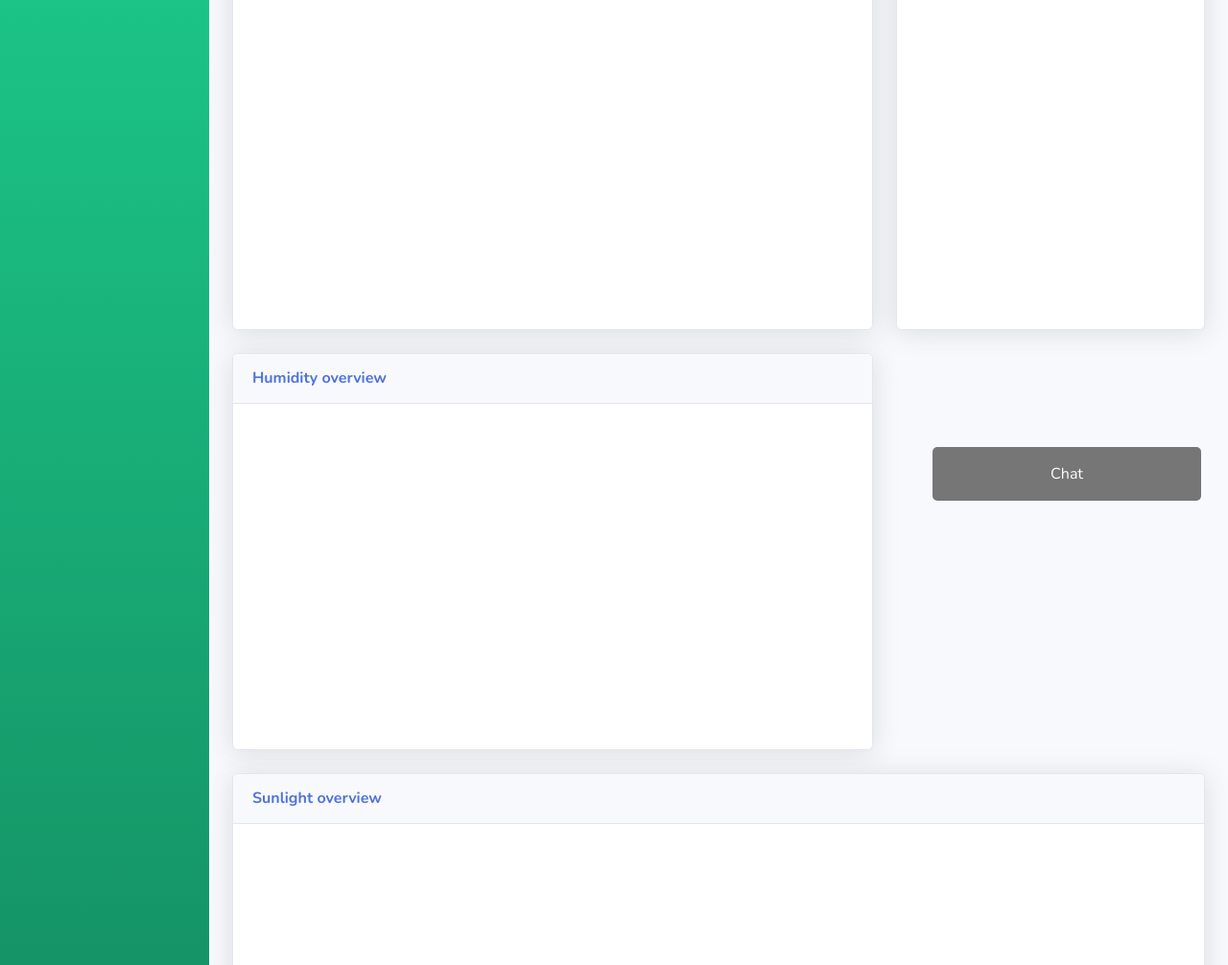
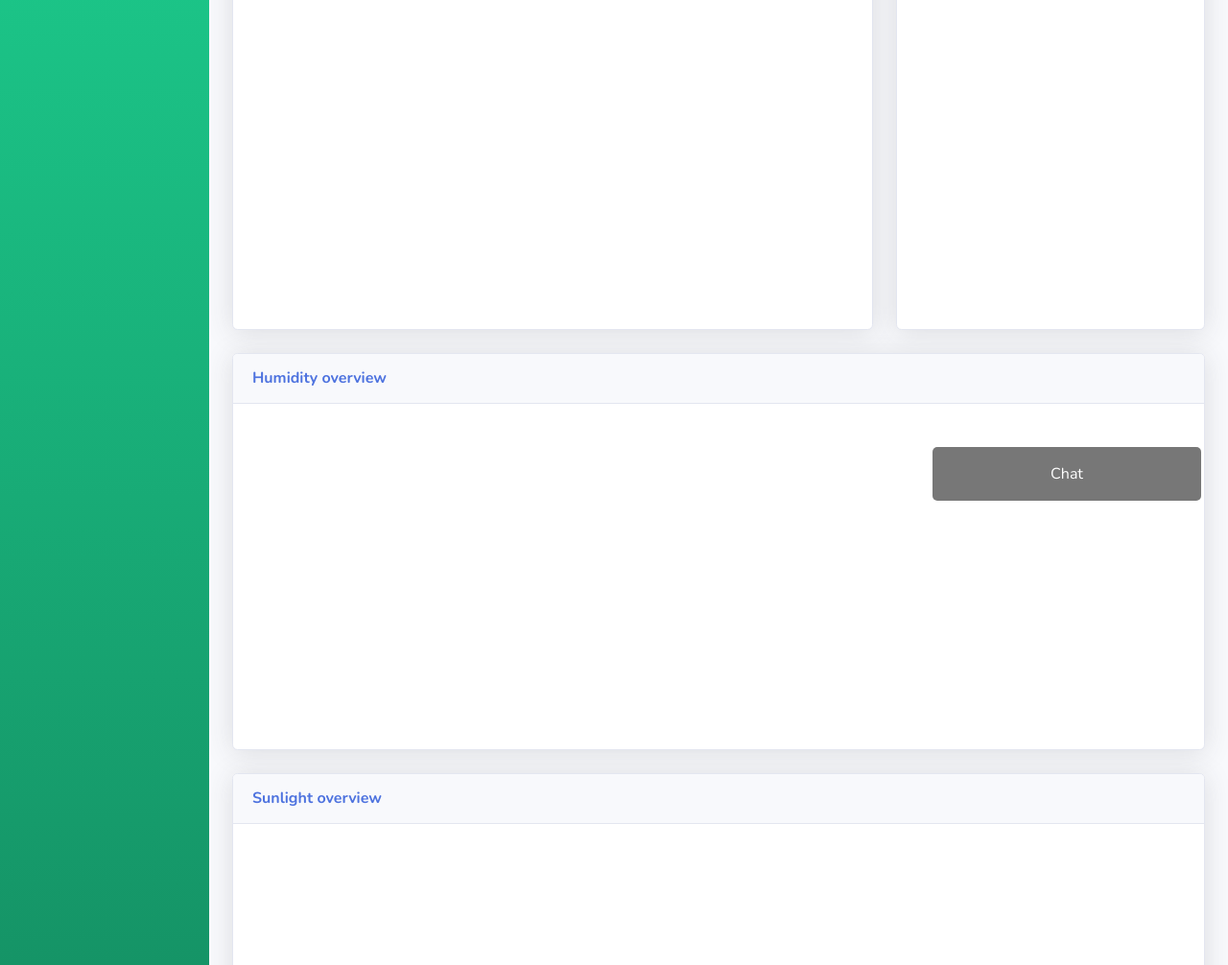
Before and after one commit to BenjaminKoska/greenhouse-inator-3000, a website: page NodeJS server/html/index.html in a window 1280 px wide. Shown: the part 255-1261 px from the top of the page at 96% size. Drawn offline with nearby package versions, Linux system fonts and the light colour scheme; no server answers.

Commit message:
i changed something

```diff
--- a/NodeJS server/html/index.html
+++ b/NodeJS server/html/index.html
@@ -180,7 +180,7 @@
                             </div>
                         </div>
                                                 <!-- Area Chart -->
-                                                <div class="col-xl-8 col-lg-7">
+                                                <div class="col-xl-12 col-lg-12">
                                                     <div class="card shadow mb-4">
                                                         <!-- Card Header - Dropdown -->
                                                         <div class="card-header py-3 d-flex flex-row align-items-center justify-content-between">
```
Also changed, not shown: 1 other file.
